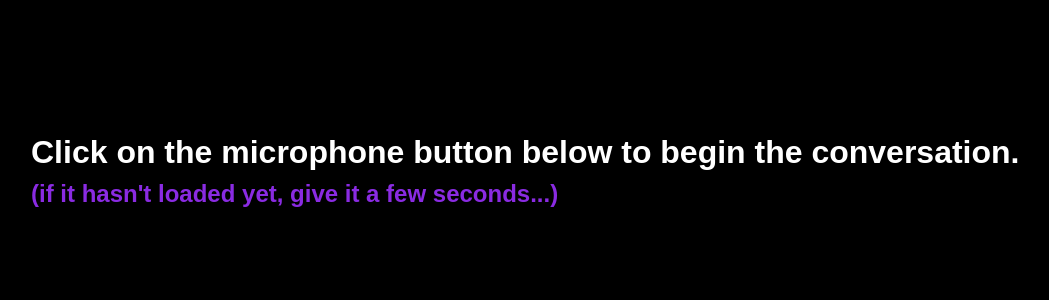
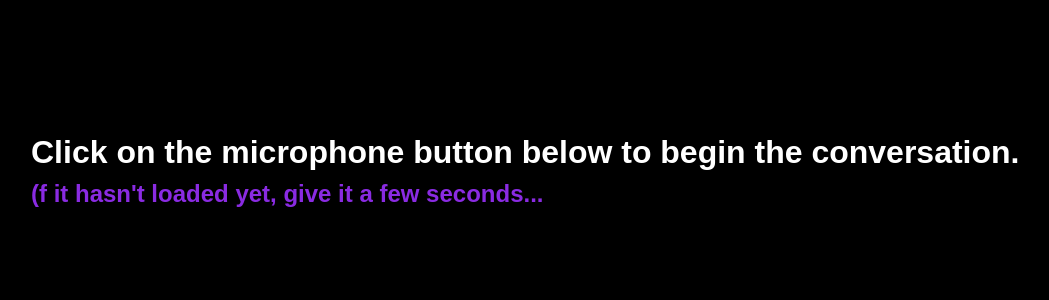
Before and after one commit to gauravnijjer/voice-agents, a Next.js app: page /agent1 in a window 1280 px wide. Shown: the top 300 px of the page, without its empty margins (33-1082 px from the left). Built offline with nearby package versions, Linux system fonts and the light colour scheme.

Commit message:
removed brackets from embed page

```diff
--- a/app/agent1/page.js
+++ b/app/agent1/page.js
@@ -7,7 +7,7 @@ export default function page() {
   return (
     <div>
       <h1>Click on the microphone button below to begin the conversation.</h1>
-      <h2>(if it hasn't loaded yet, give it a few seconds...)</h2>
+      <h2>(f it hasn't loaded yet, give it a few seconds...</h2>
       <Agent webEmbedId={process.env.AGENT_EMBED_ID1} />
     </div>
   )
--- a/app/agent2/page.js
+++ b/app/agent2/page.js
@@ -7,7 +7,7 @@ export default function page() {
   return (
     <div>
       <h1>Click on the microphone button below to begin the conversation.</h1>
-      <h2>(if it hasn't loaded yet, give it a few seconds...)</h2>
+      <h2>if it hasn't loaded yet, give it a few seconds...</h2>
       <Agent webEmbedId={process.env.AGENT_EMBED_ID2} />
     </div>
   )
--- a/app/agent3/page.js
+++ b/app/agent3/page.js
@@ -7,7 +7,7 @@ export default function page() {
   return (
     <div>
       <h1>Click on the microphone button below to begin the conversation.</h1>
-      <h2>(if it hasn't loaded yet, give it a few seconds...)</h2>
+      <h2>if it hasn't loaded yet, give it a few seconds...</h2>
       <Agent webEmbedId={process.env.AGENT_EMBED_ID3} />
     </div>
   )
--- a/app/agent4/page.js
+++ b/app/agent4/page.js
@@ -7,7 +7,7 @@ export default function page() {
   return (
     <div>
       <h1>Click on the microphone button below to begin the conversation.</h1>
-      <h2>(if it hasn't loaded yet, give it a few seconds...)</h2>
+      <h2>if it hasn't loaded yet, give it a few seconds...</h2>
 <Agent webEmbedId={process.env.AGENT_EMBED_ID4} />
     </div>
   )
```
